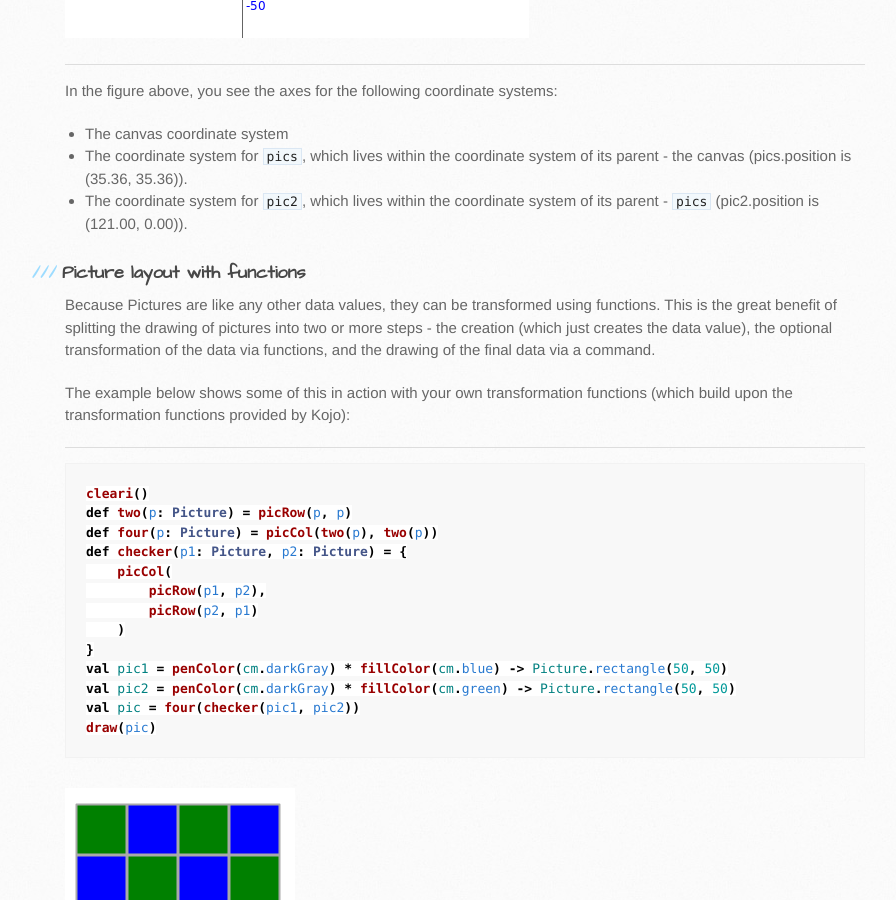
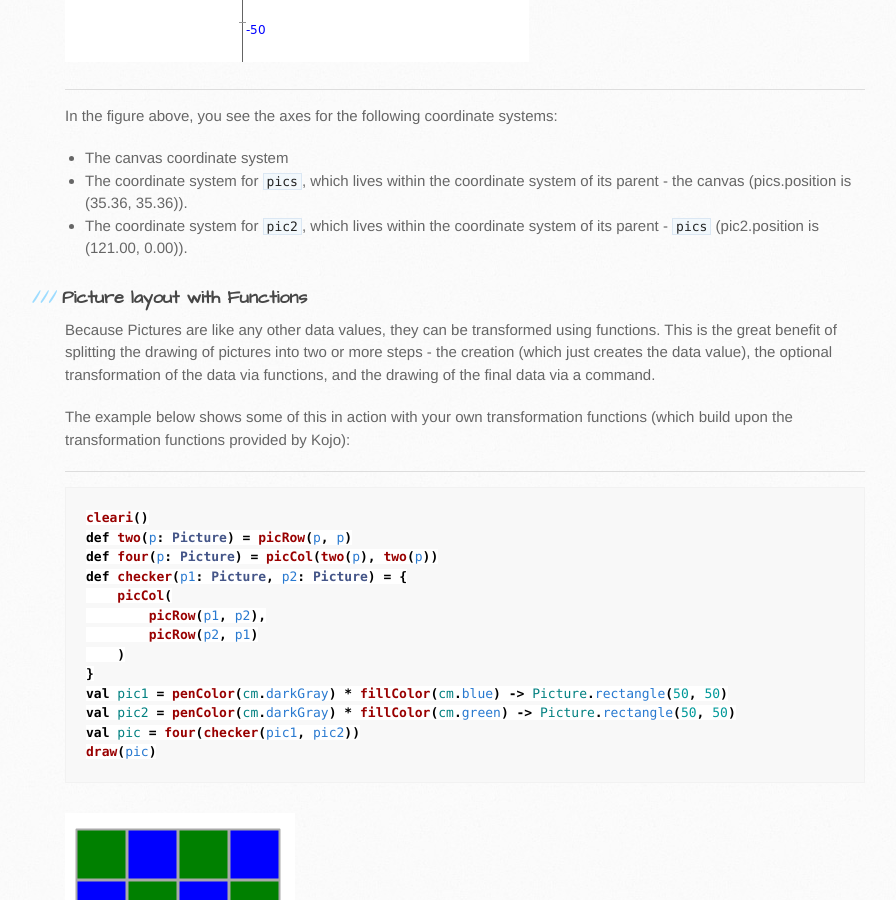
Before and after one commit to kojodoc/kojodoc.github.io, a Jekyll site: the page built from tutorials/pictures-intro.md, in a window 1280 px wide and 900 px high, scrolled down 7376 px. Shown: the whole window, without its empty margins (105-1001 px from the left). Built offline with Jekyll 4.4.1, drawn with Linux system fonts in a browser that asks for light colours; our own code applies the rules of GitHub Pages for plain Markdown files; the repository's description, which GitHub fills in, is left out; some of the changed text lies outside the part shown.

```diff
--- a/tutorials/pictures-intro.md
+++ b/tutorials/pictures-intro.md
@@ -229,7 +230,7 @@ In the figure above, you see the axes for the following coordinate systems:
 * The coordinate system for `pics`, which lives within the coordinate system of its parent - the canvas (pics.position is (35.36, 35.36)).
 * The coordinate system for `pic2`, which lives within the coordinate system of its parent - `pics` (pic2.position is (121.00, 0.00)).
 
-### Picture layout with functions
+### Picture layout with Functions
 
 Because Pictures are like any other data values, they can be transformed using functions. This is the great benefit of splitting the drawing of pictures into two or more steps - the creation (which just creates the data value), the optional transformation of the data via functions, and the drawing of the final data via a command.
 
```
Also changed, not shown: other parts of tutorials/pictures-intro.md (+1 -0 lines).
